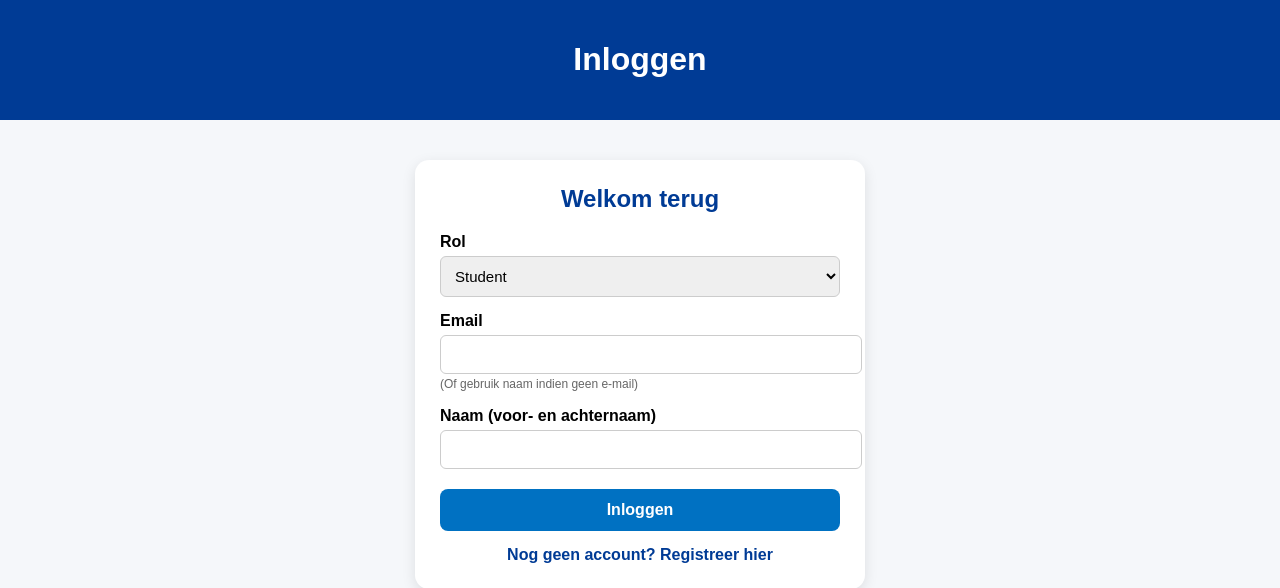
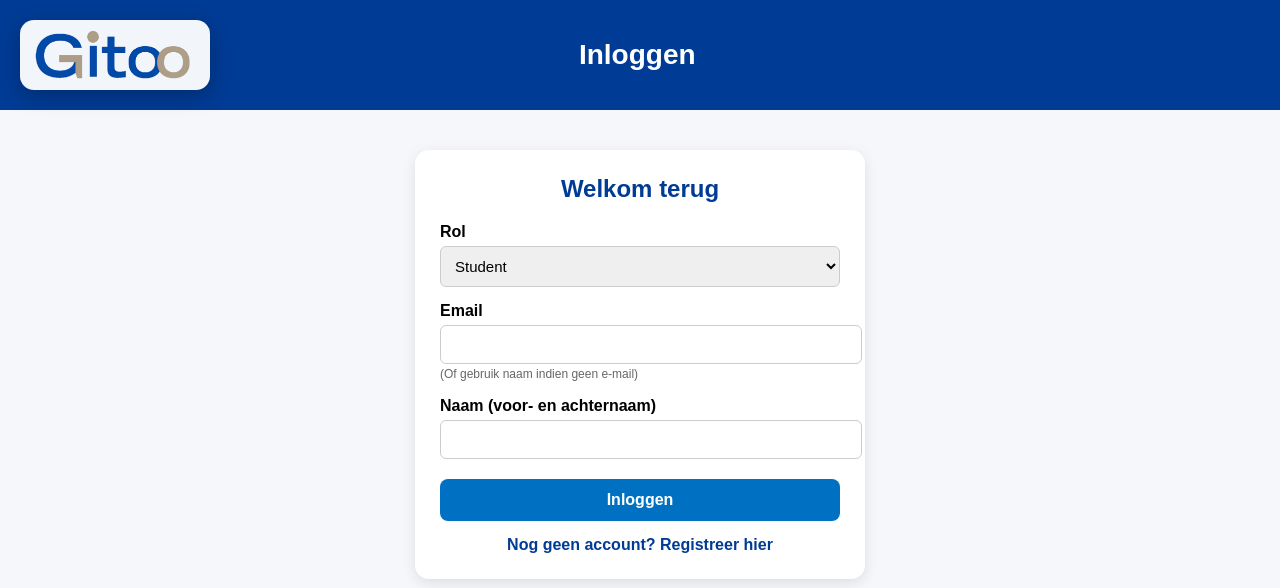
Before and after one commit to A-D-DBS-application/web-application-2025-group-7, a Flask app: page /login in a window 1280 px wide. Shown: the top 588 px of the page. Run offline with Flask 3, Linux system fonts and the light colour scheme.

Commit message:
gitoo logo login pagina

```diff
--- a/Flask/app/templates/login.html
+++ b/Flask/app/templates/login.html
@@ -16,7 +16,35 @@
             background-color: #003b95;
             color: white;
             padding: 20px;
+            display: flex;
+            align-items: center;
+            justify-content: space-between;
+        }
+
+        .logo-badge {
+            display: inline-flex;
+            align-items: center;
+            justify-content: center;
+            padding: 6px 14px;
+            border-radius: 14px;
+            background: rgba(255, 255, 255, 0.95);
+            box-shadow: 0 6px 20px rgba(0, 0, 0, 0.25);
+        }
+
+        .logo-badge img {
+            height: 58px;
+            display: block;
+        }
+
+        .site-title {
+            flex: 1;
             text-align: center;
+            margin: 0 0 0 -2cm;
+            font-size: 28px;
+        }
+
+        .header-spacer {
+            width: 120px;
         }
 
         .container {
@@ -103,7 +131,12 @@
 <body>
 
 <header>
-    <h1>Inloggen</h1>
+    <a href="{{ url_for('index') }}" class="logo-badge" aria-label="Terug naar home">
+        <img src="{{ url_for('static', filename='uploads/logo_gitoo_transparant.png') }}"
+             alt="Gitoo logo">
+    </a>
+    <h1 class="site-title">Inloggen</h1>
+    <div class="header-spacer"></div>
 </header>
 
 <div class="container">
```
